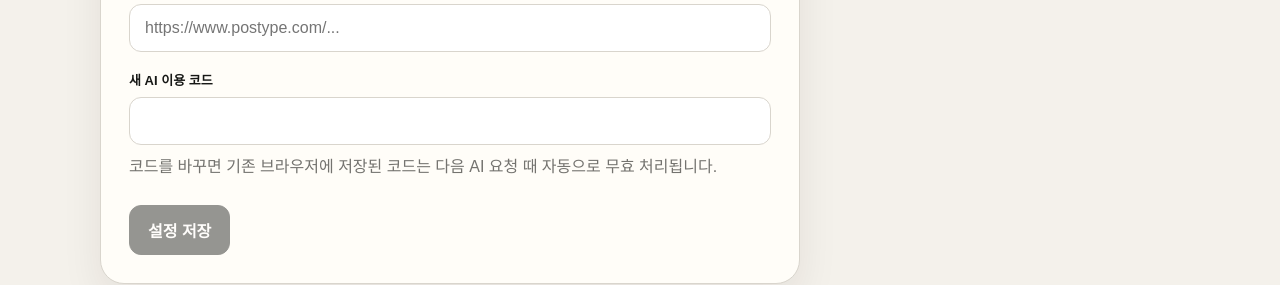
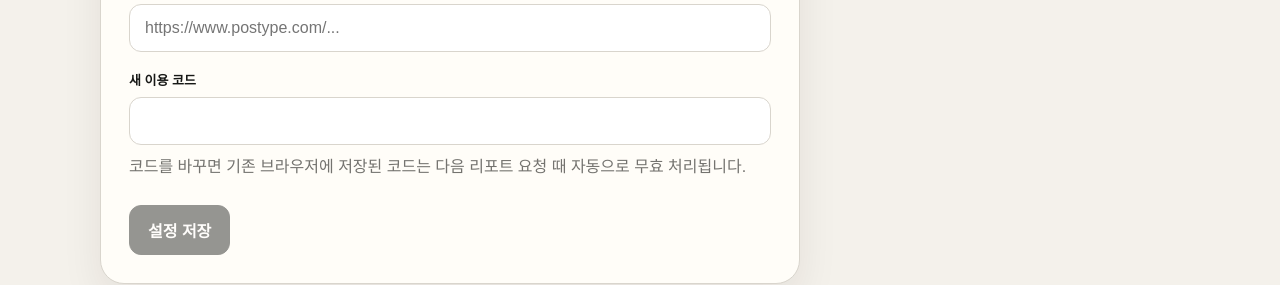
Before and after one commit to NAM5AN/character2, a Next.js app: page /admin in a window 1280 px wide. Shown: the part 506-791 px from the top of the page. Built offline with nearby package versions, Linux system fonts and the light colour scheme.

Commit message:
Remove AI wording from admin UI

```diff
--- a/src/app/admin/page.tsx
+++ b/src/app/admin/page.tsx
@@ -3,5 +3,5 @@ import { useState } from 'react';
 export default function AdminPage(){
   const [adminSecret,setAdminSecret]=useState(''); const [postypeUrl,setPostypeUrl]=useState(''); const [accessCode,setAccessCode]=useState(''); const [msg,setMsg]=useState('');
   async function save(){setMsg('');const r=await fetch('/api/admin/settings',{method:'POST',headers:{'content-type':'application/json'},body:JSON.stringify({adminSecret,postypeUrl,accessCode})});const b=await r.json();setMsg(r.ok?`저장 완료 · 코드 버전 ${b.codeVersion}`:`실패: ${b.error}`)}
-  return <main className="container page"><div className="page-head"><div className="eyebrow">Admin / no user login</div><h1 style={{fontSize:'clamp(42px,6vw,70px)'}}>운영 설정</h1><p>사용자 계정용 로그인이 아니라 운영자만 쓰는 단순 설정 화면입니다. 관리자 비밀키는 DB에 해시로만 저장되며 코드와 저장소에는 평문이 남지 않습니다.</p></div><div className="card" style={{maxWidth:700}}><div className="field"><label className="label">관리자 비밀키</label><input className="input" type="password" value={adminSecret} onChange={e=>setAdminSecret(e.target.value)}/></div><div className="field"><label className="label">포스타입 유료글 주소</label><input className="input" value={postypeUrl} onChange={e=>setPostypeUrl(e.target.value)} placeholder="https://www.postype.com/..."/></div><div className="field"><label className="label">새 AI 이용 코드</label><input className="input" value={accessCode} onChange={e=>setAccessCode(e.target.value)} placeholder="예: CHARA82"/><span className="muted">코드를 바꾸면 기존 브라우저에 저장된 코드는 다음 AI 요청 때 자동으로 무효 처리됩니다.</span></div><div className="actions"><button className="btn primary" onClick={save} disabled={!adminSecret||!accessCode}>설정 저장</button></div>{msg&&<p className="notice">{msg}</p>}</div></main>
+  return <main className="container page"><div className="page-head"><div className="eyebrow">Admin / no user login</div><h1 style={{fontSize:'clamp(42px,6vw,70px)'}}>운영 설정</h1><p>사용자 계정용 로그인이 아니라 운영자만 쓰는 단순 설정 화면입니다. 관리자 비밀키는 DB에 해시로만 저장되며 코드와 저장소에는 평문이 남지 않습니다.</p></div><div className="card" style={{maxWidth:700}}><div className="field"><label className="label">관리자 비밀키</label><input className="input" type="password" value={adminSecret} onChange={e=>setAdminSecret(e.target.value)}/></div><div className="field"><label className="label">포스타입 유료글 주소</label><input className="input" value={postypeUrl} onChange={e=>setPostypeUrl(e.target.value)} placeholder="https://www.postype.com/..."/></div><div className="field"><label className="label">새 이용 코드</label><input className="input" value={accessCode} onChange={e=>setAccessCode(e.target.value)}/><span className="muted">코드를 바꾸면 기존 브라우저에 저장된 코드는 다음 리포트 요청 때 자동으로 무효 처리됩니다.</span></div><div className="actions"><button className="btn primary" onClick={save} disabled={!adminSecret||!accessCode}>설정 저장</button></div>{msg&&<p className="notice">{msg}</p>}</div></main>
 }
```
